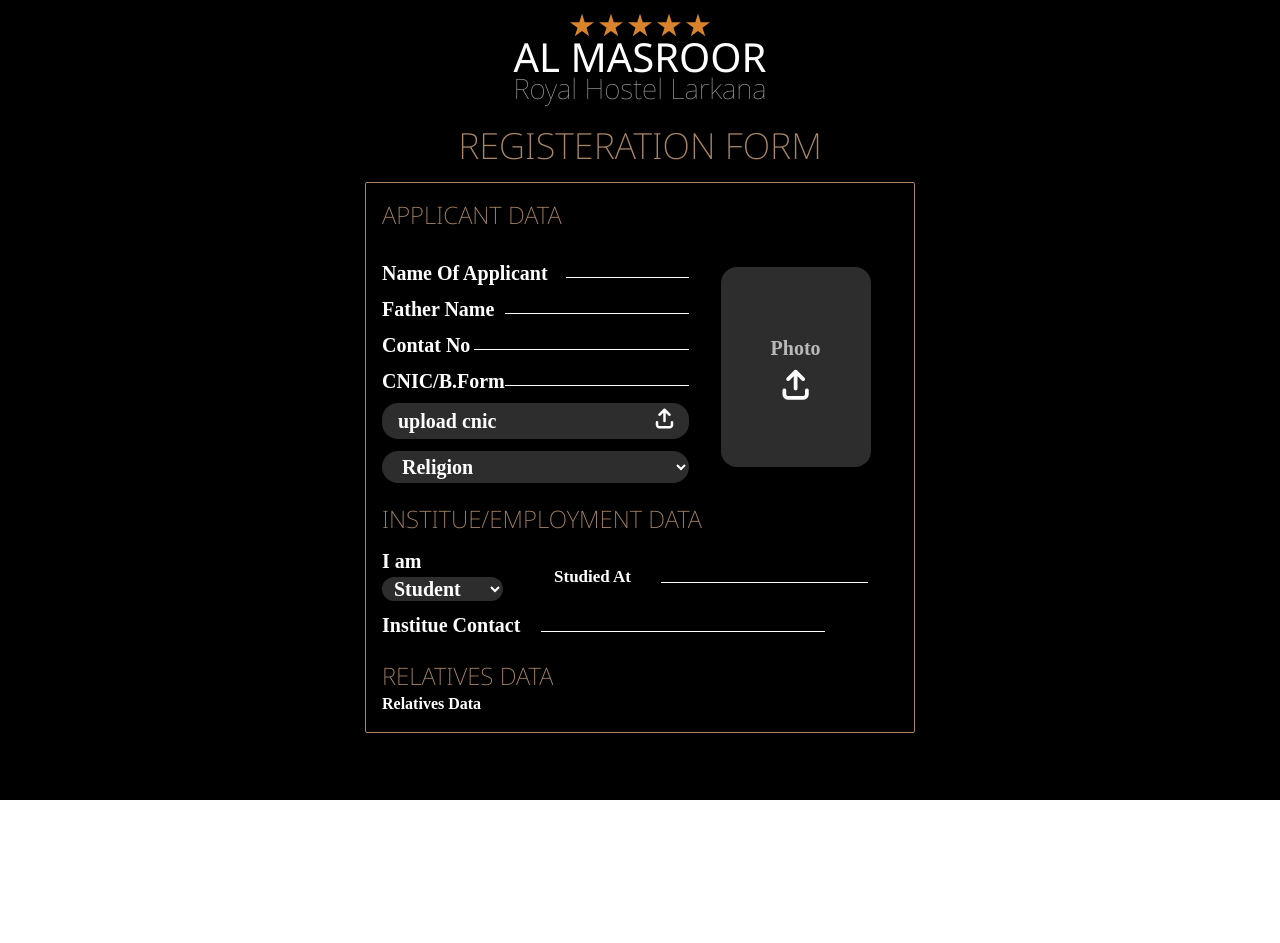
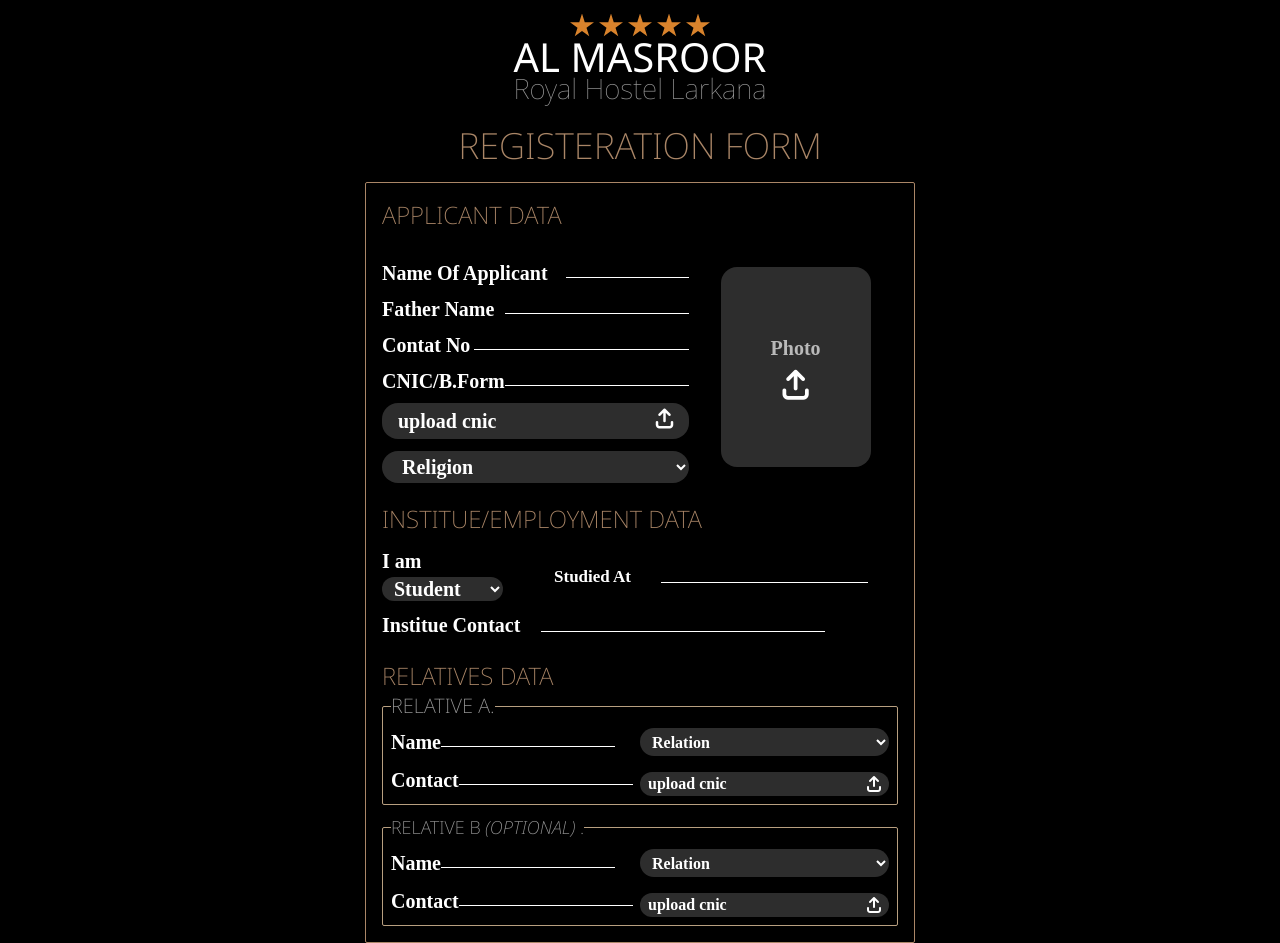
Before and after one commit to dmmdeveloper/almasroor-frontend, a React (Vite) app: page /register in a window 1280 px wide. Before the commit the page ends 800 px from the top, so only its background shows below. Built offline with nearby package versions, Linux system fonts and the light colour scheme; a web font is replaced by a local one.

Commit message:
Cards animated skelet-2

```diff
--- a/src/pages/Register.jsx
+++ b/src/pages/Register.jsx
@@ -2,6 +2,7 @@ import React, { useRef, useState } from 'react'
 
 
 export default function Register() {
+
 
     const stars = [0,1,2,3,4];
 
@@ -191,6 +192,8 @@ function ApplicantData() {
 
 function InstitueData() {
 
+
+
   const [post , setPost] =  useState("Student")
 console.log(post);
 
@@ -198,10 +201,9 @@ console.log(post);
   return(<>
 <div className=" text-xl mt-3 ">
 
-  <div className=" flex md:flex-row items-center flex-col gap-2">
+  <div className=" flex md:flex-row md:items-center flex-col gap-2">
 
-    <div >
-
+    <div  >
   <label htmlFor=""> I am </label>
 
   <select onChange={(e)=>setPost(e.target.value)} className='bg-halfBlack px-2 rounded-2xl' name="" id="">
@@ -238,8 +240,111 @@ console.log(post);
 
 function RelativesData() {
 
+  const realtive1fileRef = useRef("")
+
   return(<>
-  Relatives Data
+<div className="">
+
+<fieldset className='border border-[#B89F80] rounded-sm p-2' >
+  <legend className=' font-arboret  text-xl md:text-xl font-[200] uppercase text-[rgba(255,255,255,0.61)]' >Relative A.</legend>
+
+
+<div className="flex md:flex-row flex-col ">
+
+  <div className='md:w-1/2 flex w-full  items-center' >
+<label className='font-abhyalibre  text-[18px] md:text-xl flex-2 font-[700]  ' htmlFor="">Name </label>
+  <input
+  className="w-full md:w-[70%] bg-black border-b-[1px] border-b-white focus:border-b-2 focus:border-b-white focus:outline-none relative bottom-2 text-white"
+  type="text"
+/>
+  </div>
+
+  <select  className='bg-halfBlack px-2 md:w-1/2 w-full md:mt-0 mt-3 rounded-2xl' name="" id="">
+    <option  value="">Relation</option>
+    <option value="Employee">Father</option>
+    <option value="Employee">Brother</option>
+  </select>
+
+
+</div>
+
+
+<div className="flex md:flex-row flex-col mt-2 ">
+
+  <div className='md:w-1/2 flex w-full  items-center' >
+<label className='font-abhyalibre  text-[18px] md:text-xl flex-2 font-[700]  ' htmlFor="">Contact </label>
+  <input
+  className="w-full md:w-[70%] bg-black border-b-[1px] border-b-white focus:border-b-2 focus:border-b-white focus:outline-none relative bottom-2 text-white"
+  type="number"/>
+  </div>
+
+
+  <div onClick={(e)=>{ realtive1fileRef.current.click()}} className="md:w-1/2 mt-2 flex w-full bg-halfBlack px-2 rounded-2xl items-center justify-between cursor-pointer">
+    <span>upload cnic</span>
+    <i class="fa-solid fa-arrow-up-from-bracket"></i>
+    <input ref={realtive1fileRef} className='hidden' type="file" />
+  </div>
+
+</div>
+
+</fieldset>
+
+
+
+
+
+<fieldset className='border border-[#B89F80] rounded-sm p-2 mt-2 ' >
+  <legend className=' font-arboret  text-xl md:text-[18px] font-[200] uppercase text-[rgba(255,255,255,0.61)]' >Relative b <span className='italic' >(optional) </span>  .</legend>
+
+
+<div className="flex md:flex-row flex-col ">
+
+  <div className='md:w-1/2 flex w-full  items-center' >
+<label className='font-abhyalibre  text-[18px] md:text-xl flex-2 font-[700]  ' htmlFor="">Name </label>
+  <input
+  className="w-full md:w-[70%] bg-black border-b-[1px] border-b-white focus:border-b-2 focus:border-b-white focus:outline-none relative bottom-2 text-white"
+  type="text"
+/>
+  </div>
+
+  <select  className='bg-halfBlack px-2 md:w-1/2 w-full md:mt-0 mt-3 rounded-2xl' name="" id="">
+    <option  value="">Relation</option>
+    <option value="Employee">Father</option>
+    <option value="Employee">Brother</option>
+  </select>
+
+
+</div>
+
+
+<div className="flex md:flex-row flex-col mt-2 ">
+
+  <div className='md:w-1/2 flex w-full  items-center' >
+<label className='font-abhyalibre  text-[18px] md:text-xl flex-2 font-[700]  ' htmlFor="">Contact </label>
+  <input
+  className="w-full md:w-[70%] bg-black border-b-[1px] border-b-white focus:border-b-2 focus:border-b-white focus:outline-none relative bottom-2 text-white"
+  type="number"/>
+  </div>
+
+
+  <div onClick={(e)=>{ realtive1fileRef.current.click()}} className="md:w-1/2 mt-2 flex w-full bg-halfBlack px-2 rounded-2xl items-center justify-between cursor-pointer">
+    <span>upload cnic</span>
+    <i class="fa-solid fa-arrow-up-from-bracket"></i>
+    <input ref={realtive1fileRef} className='hidden' type="file" />
+  </div>
+
+</div>
+
+</fieldset>
+
+
+
+
+
+
+</div>
+
+
   </>)
 
 
```
